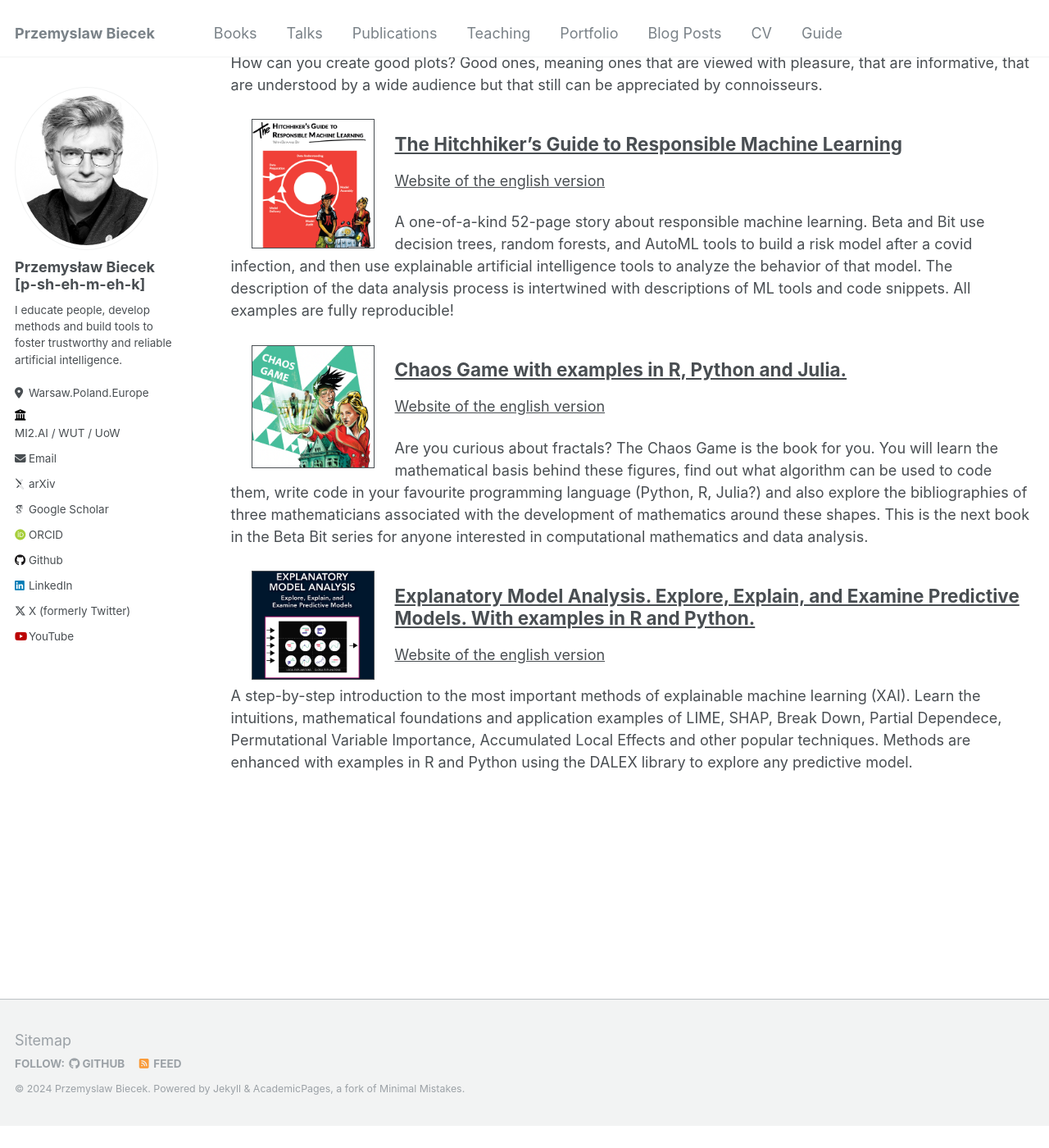
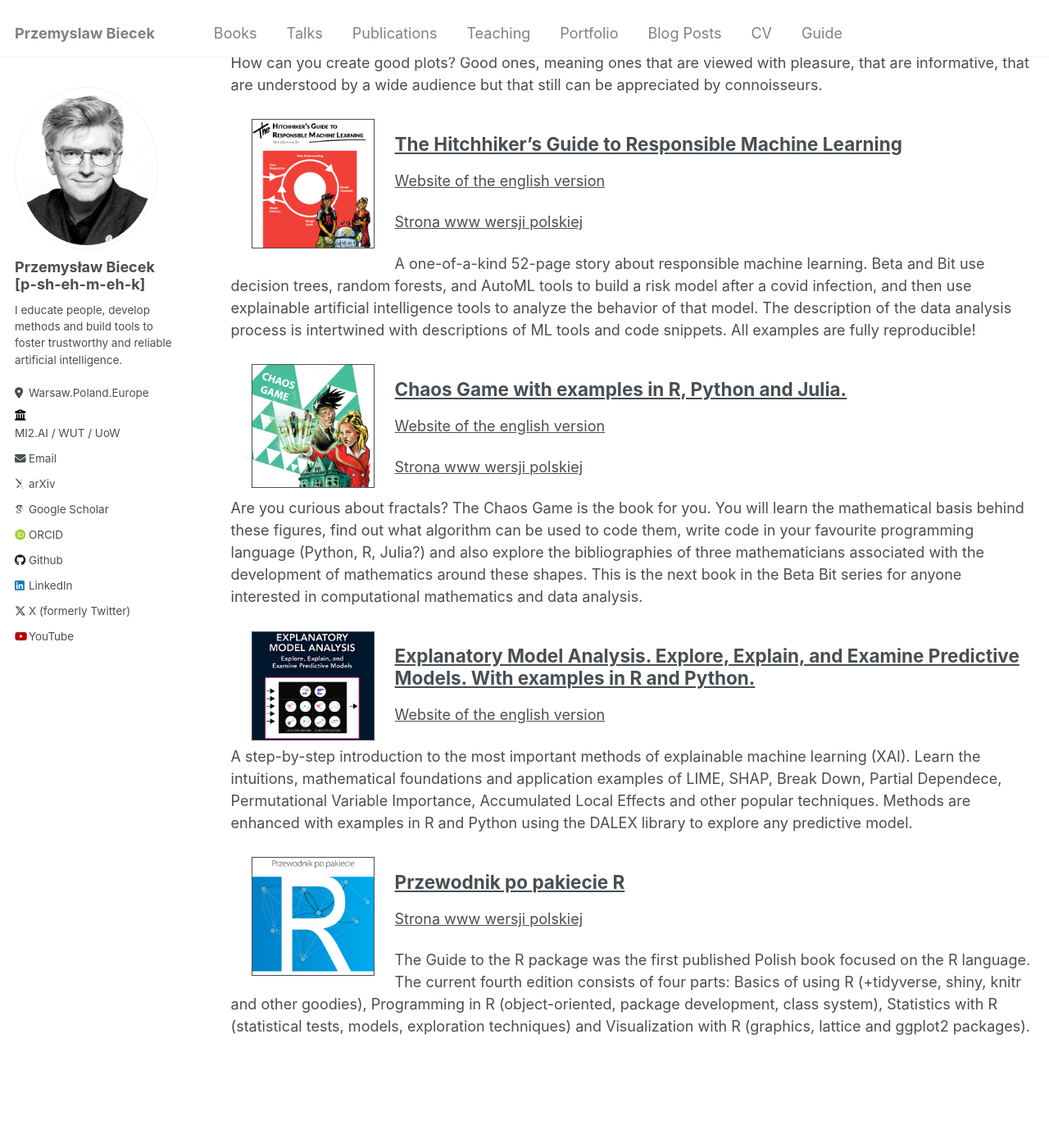
Before and after one commit to pbiecek/pbiecek.github.io, a Jekyll site: the page built from _pages/books.md, in a window 1280 px wide and 1400 px high, scrolled down 262 px. Shown: the whole window at 82% size. Built offline with Jekyll 4.4.1, drawn with Linux system fonts in a browser that asks for light colours; some web fonts are replaced; before the commit the page ends 1636 px from its top, so only the background shows below that.

Commit message:
added przewodnik

```diff
--- /dev/null
+++ b/_books/2017-przewodnik-r.md
@@ -0,0 +1,18 @@
+---
+title: "Przewodnik po pakiecie R"
+collection: Books
+icon: "https://pbiecek.github.io/academicpages-website-temp/images/icon-book-przewodnik.png"
+permalink: /books/2017-przewodnik-r
+excerpt: "The Guide to the R package was the first published Polish book focused on the R language. The current fourth edition consists of four parts: Basics of using R (+tidyverse, shiny, knitr and other goodies), Programming in R (object-oriented, package development, class system), Statistics with R (statistical tests, models, exploration techniques) and Visualization with R (graphics, lattice and ggplot2 packages)."
+paperurl-pl: 'http://biecek.pl/R/'
+date: 2017-10-01
+---
+
+*Przewodnik po pakiecie R*
+
+EN: The Guide to the R package was the first published Polish book focused on the R language. The current fourth edition consists of four parts: Basics of using R (+tidyverse, shiny, knitr and other goodies), Programming in R (object-oriented, package development, class system), Statistics with R (statistical tests, models, exploration techniques) and Visualization with R (graphics, lattice and ggplot2 packages).
+
+PL: Przewodnik po pakiecie R był pierwszą wydaną polskojęzyczną książką poświęconą językowi R. Aktualne czwarte wydanie składa się z czterech części: Podstaw posługiwania się językiem R (+tidyverse, shiny, knitr i inne smaczki), Programowanie w R (obiektowe, tworzenie pakietów, system klas), Statystyka z R (testy statystyczne, modele, techniki eksploracji) i Wizualizacja z R (pakiety graphics, lattice i ggplot2).
+
+
+![Cover](http://biecek.pl/R/okladkaWydanie4.png)
```
Also changed, not shown: _books/2022-chaos.md (+15 -0 lines), _books/2023-rml.md (+9 -0 lines), images/icon-book-przewodnik.png (added).
